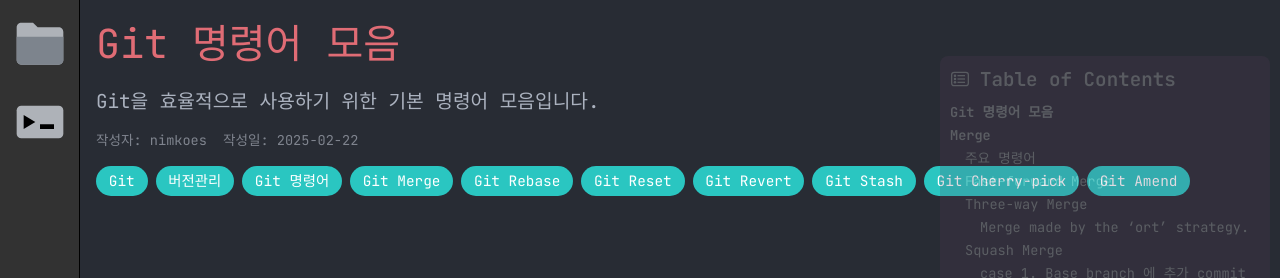
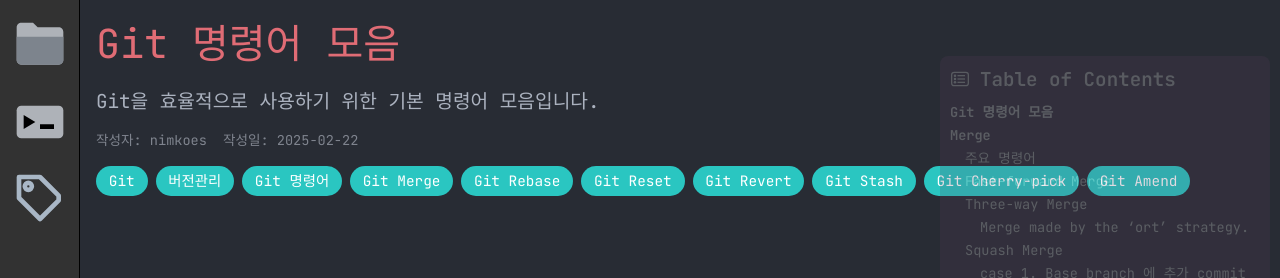
Before and after one commit to nimkoes/tech-blog, a Next.js app: page /tech-blog/post/0001250302-git in a window 1280 px wide. Shown: the top 278 px of the page. Built offline with nearby package versions, Linux system fonts and the light colour scheme.

Commit message:
태그 검색 기능 추가

```diff
--- a/src/app/ClientLayout.tsx
+++ b/src/app/ClientLayout.tsx
@@ -6,16 +6,63 @@
 import CategoryView from "~/components/CategoryView/CategoryView";
 import LogView from "~/components/LogView/LogView";
 import ImagePopup from "~/components/ImagePopup/ImagePopup";
-import { useState, useEffect, useRef } from "react";
+import TagModal from "~/components/TagModal/TagModal";
+import { useState, useEffect } from "react";
 import useNavigationStore from "~/store/navigationStore";
+import categoryData from '../resources/category.json';
 
 const STORAGE_KEY = 'nktbsdb';
 const MAX_LOGS = 30;
 
+interface Document {
+  title: string;
+  tags: string[];
+  fileName: string;
+}
+
+function extractDocuments(categories: any[]): Document[] {
+  let documents: Document[] = [];
+
+  categories.forEach(category => {
+    if (category.children) {
+      category.children.forEach((child: any) => {
+        if (child.fileName) {
+          documents.push({
+            title: child.displayName,
+            tags: child.tags || [],
+            fileName: child.fileName,
+          });
+        }
+        if (child.children) {
+          documents = documents.concat(extractDocuments([child]));
+        }
+      });
+    }
+  });
+
+  return documents;
+}
+
 export default function ClientLayout({ children }: { children: React.ReactNode }) {
   const [logs, setLogs] = useState<string[]>([]);
-  const { isLogOpen } = useNavigationStore();
-  const [logViewHeight, setLogViewHeight] = useState(250); // 기본 높이 설정
+  const { isLogOpen, isTagModalOpen, toggleTagModal } = useNavigationStore();
+  const [logViewHeight, setLogViewHeight] = useState(250);
+  const [documents, setDocuments] = useState<Document[]>([]);
+  const [allTags, setAllTags] = useState<string[]>([]);
+
+  // 문서와 태그 정보 로드
+  useEffect(() => {
+    const docs = extractDocuments(categoryData);
+    setDocuments(docs);
+
+    // 모든 태그 추출 및 중복 제거
+    const tags = new Set<string>();
+    docs.forEach(doc => {
+      doc.tags?.forEach(tag => tags.add(tag));
+    });
+    const allTagsArray = Array.from(tags);
+    setAllTags(allTagsArray);
+  }, []);
 
   // LocalStorage에서 로그 불러오기
   useEffect(() => {
@@ -24,7 +71,6 @@
       if (savedLogs) {
         try {
           const parsedLogs = JSON.parse(savedLogs);
-          // 저장된 로그가 30개를 초과하면 최근 30개만 유지
           setLogs(parsedLogs.slice(-MAX_LOGS));
         } catch (e) {
           console.error('Failed to parse saved logs:', e);
@@ -37,7 +83,6 @@
   // 로그가 변경될 때마다 LocalStorage에 저장
   useEffect(() => {
     if (typeof window !== 'undefined' && logs.length > 0) {
-      // 30개 초과시 최근 30개만 저장
       const logsToStore = logs.slice(-MAX_LOGS);
       localStorage.setItem(STORAGE_KEY, JSON.stringify(logsToStore));
     }
@@ -46,21 +91,18 @@
   useEffect(() => {
     const updateLogViewHeight = () => {
       const width = window.innerWidth;
-      let height = 250; // 기본 높이
+      let height = 250;
 
       if (width <= 768) {
-        height = 0; // 모바일
+        height = 0;
       } else if (width <= 1024) {
-        height = 200; // 태블릿
+        height = 200;
       }
 
       setLogViewHeight(height);
     };
 
-    // 초기 높이 설정
     updateLogViewHeight();
-
-    // 리사이즈 이벤트 리스너 등록
     window.addEventListener('resize', updateLogViewHeight);
 
     return () => {
@@ -80,12 +122,10 @@
 
     setLogs((prevLogs) => {
       const newLogs = [...prevLogs, `${timestamp} - ${fileName}`];
-      // 30개 초과시 가장 오래된 로그 제거
       return newLogs.slice(-MAX_LOGS);
     });
   };
 
-  // 로그 삭제 핸들러 수정
   const handleClearLogs = () => {
     setLogs([]);
     if (typeof window !== 'undefined') {
@@ -94,7 +134,8 @@
   };
 
   return (
-    <body className={styles.home}>
+    <>
+      <div className={styles.home}>
         <NavigationView />
         <div className={styles.page} style={{ height: isLogOpen ? `calc(100vh - ${logViewHeight}px)` : "100vh" }}>
           <div className={styles.subPage}>
@@ -104,6 +145,15 @@
           <LogView logs={logs} onClearLogs={handleClearLogs} />
         </div>
         <ImagePopup />
-    </body>
+        <TagModal
+          isOpen={isTagModalOpen}
+          onClose={toggleTagModal}
+          documents={documents}
+          currentTags={[]}
+          allTags={allTags}
+          onLogMessage={handleFileSelect}
+        />
+      </div>
+    </>
   );
 }
--- a/src/app/layout.tsx
+++ b/src/app/layout.tsx
@@ -1,8 +1,8 @@
 import type { Metadata } from 'next'
-import ClientLayout from './ClientLayout'
 import '@fontsource/jetbrains-mono/400.css'
 import '@fontsource/jetbrains-mono/500.css'
 import '@fontsource/jetbrains-mono/600.css'
+import ClientLayout from './ClientLayout'
 
 const BASE_PATH = '/tech-blog'
 const SITE_URL = process.env.NODE_ENV === 'production'
@@ -106,25 +106,9 @@
 }) {
   return (
     <html lang="ko">
-    <head>
-      <meta name="viewport" content="width=device-width, initial-scale=1.0, maximum-scale=1.0, user-scalable=no"/>
-      <meta name="theme-color" content="#ffffff" media="(prefers-color-scheme: light)"/>
-      <meta name="theme-color" content="#000000" media="(prefers-color-scheme: dark)"/>
-      <meta name="naver-site-verification" content="1df124e1d8331da4467178ffddd6188e1d413576"/>
-      <meta name="google-adsense-account" content="ca-pub-6151583773425822"/>
-
-      <link rel="dns-prefetch" href="https://fonts.googleapis.com"/>
-      <link rel="dns-prefetch" href="https://fonts.gstatic.com"/>
-      <link rel="preconnect" href="https://fonts.googleapis.com" crossOrigin="anonymous"/>
-      <link rel="preconnect" href="https://fonts.gstatic.com" crossOrigin="anonymous"/>
-
-      <script
-        async
-        src="https://pagead2.googlesyndication.com/pagead/js/adsbygoogle.js?client=ca-pub-6151583773425822"
-        crossOrigin="anonymous"
-      />
-    </head>
-    <ClientLayout>{children}</ClientLayout>
+      <body>
+        <ClientLayout>{children}</ClientLayout>
+      </body>
     </html>
   );
 }
--- a/src/app/page.tsx
+++ b/src/app/page.tsx
@@ -98,7 +98,6 @@
           <li>
             <span className={styles.icon}>
               <svg width="17" height="17" viewBox="0 0 24 24" fill="none" stroke="currentColor"
-                   stroke-width="2" stroke-linecap="round" stroke-linejoin="round"
                    xmlns="http://www.w3.org/2000/svg">
                 <path d="M20 13L12 21L3 12V3h9l8 8z"></path>
                 <circle cx="7" cy="7" r="1.5"></circle>
--- a/src/components/NavigationView/NavigationView.tsx
+++ b/src/components/NavigationView/NavigationView.tsx
@@ -6,6 +6,7 @@
 import Button from "../common/Button/Button";
 import FolderIcon from "../common/icons/FolderIcon";
 import LogIcon from "../common/icons/LogIcon";
+import TagIcon from "../common/icons/TagIcon";
 import useNavigationStore from "../../store/navigationStore";
 
 const NavigationView = () => {
@@ -16,7 +17,7 @@
     setIconSize(isMobile ? 18 : 30); // 클라이언트에서만 크기 변경
   }, [isMobile]);
 
-  const { isCategoryOpen, isLogOpen, toggleCategory, toggleLog } = useNavigationStore();
+  const { isCategoryOpen, isLogOpen, isTagModalOpen, toggleCategory, toggleLog, toggleTagModal } = useNavigationStore();
 
   return (
     <aside className={styles.navigationView}>
@@ -38,6 +39,15 @@
         >
           {iconSize !== null && <LogIcon width={iconSize} height={iconSize} />}
         </Button>
+
+        <Button
+          variant="icon"
+          className={`${styles.navButton} ${isTagModalOpen ? styles.active : ""}`}
+          onClick={toggleTagModal}
+          aria-label="태그 보기"
+        >
+          {iconSize !== null && <TagIcon width={iconSize} height={iconSize} />}
+        </Button>
       </div>
     </aside>
   );
--- /dev/null
+++ b/src/components/common/icons/TagIcon.tsx
@@ -0,0 +1,19 @@
+import { SVGProps } from 'react';
+
+export default function TagIcon(props: SVGProps<SVGSVGElement>) {
+  return (
+    <svg
+      viewBox="0 0 24 24"
+      fill="none"
+      stroke="currentColor"
+      strokeWidth="2"
+      strokeLinecap="round"
+      strokeLinejoin="round"
+      xmlns="http://www.w3.org/2000/svg"
+      {...props}
+    >
+      <path d="M20 13L12 21L3 12V3h9l8 8z" />
+      <circle cx="7" cy="7" r="1.5" />
+    </svg>
+  );
+}
--- a/src/store/navigationStore.ts
+++ b/src/store/navigationStore.ts
@@ -3,17 +3,21 @@
 interface NavigationState {
   isCategoryOpen: boolean;
   isLogOpen: boolean;
+  isTagModalOpen: boolean;
   toggleCategory: () => void;
   toggleLog: () => void;
+  toggleTagModal: () => void;
   hideAll: () => void;
 }
 
 const useNavigationStore = create<NavigationState>((set) => ({
   isCategoryOpen: false,
   isLogOpen: false,
+  isTagModalOpen: false,
   toggleCategory: () => set((state) => ({ isCategoryOpen: !state.isCategoryOpen })),
   toggleLog: () => set((state) => ({ isLogOpen: !state.isLogOpen })),
-  hideAll: () => set({ isCategoryOpen: false, isLogOpen: false }),
+  toggleTagModal: () => set((state) => ({ isTagModalOpen: !state.isTagModalOpen })),
+  hideAll: () => set({ isCategoryOpen: false, isLogOpen: false, isTagModalOpen: false }),
 }));
 
 export default useNavigationStore;
--- a/src/utils/getAllDocuments.ts
+++ b/src/utils/getAllDocuments.ts
@@ -71,19 +71,14 @@
   try {
     // 상대 경로로 변경
     const categoryPath = path.join(process.cwd(), 'src/resources/category.json');
-    console.log('Category path:', categoryPath);
-
     if (!fs.existsSync(categoryPath)) {
       console.error('Category file not found at:', categoryPath);
       return [];
     }
 
     const categoryContent = fs.readFileSync(categoryPath, 'utf8');
-    const categoryData = JSON.parse(categoryContent);
-    console.log('Category data loaded successfully');
-    return categoryData;
+    return JSON.parse(categoryContent);
   } catch (error) {
-    console.error('Error loading category data:', error);
     return [];
   }
 }
@@ -98,12 +93,8 @@
       documents.push(...extractedDocs);
     });
 
-    console.log('Total documents found:', documents.length);
-    console.log('Sample document:', documents[0]);
-
     return documents;
   } catch (error) {
-    console.error('Error in getAllDocuments:', error);
     return [];
   }
 }
@@ -133,12 +124,8 @@
       extractTagsFromCategory(category).forEach(tag => allTags.add(tag));
     });
 
-    const sortedTags = Array.from(allTags).sort((a, b) => a.localeCompare(b));
-    console.log('All tags:', sortedTags);
-
-    return sortedTags;
+    return Array.from(allTags).sort((a, b) => a.localeCompare(b));
   } catch (error) {
-    console.error('Error in getAllTags:', error);
     return [];
   }
 }
```
Also changed, not shown: src/components/TagModal/TagModal.tsx (+4 -14 lines). Lines whose indentation alone changed are shown as unchanged.
